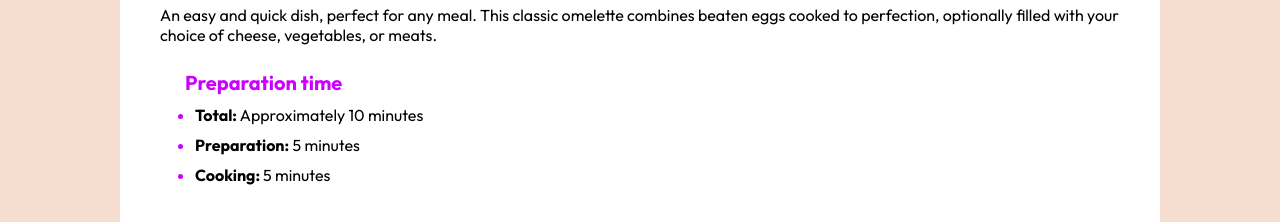
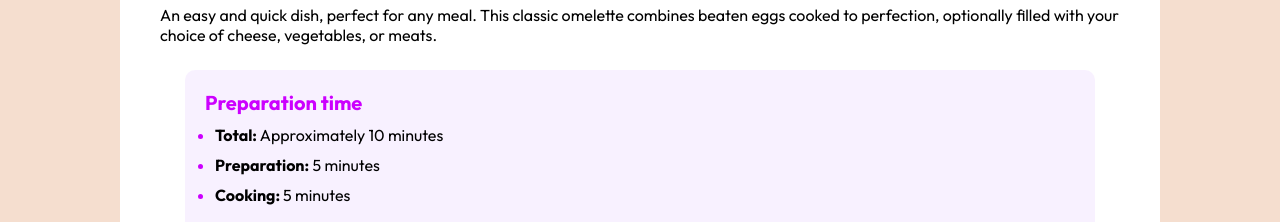
Before and after one commit to Erick-SL/FrontEndMentor, a plain HTML site: page index.html in a window 1280 px wide. Shown: the part 553-775 px from the top of the page. Drawn offline with Linux system fonts and the light colour scheme.

Commit message:
style.css

```diff
--- a/style.css
+++ b/style.css
@@ -64,6 +64,12 @@ div#conteudo h2{
     font-weight:100;
 }
 
+.preparacao {
+    border-radius: 10px;
+    padding: 20px;
+    background-color: #eddaff61;
+}
+
 div#conteudo .ingredientes, .instrucoes{
     border-bottom: 1px solid;
     border-color:rgba(77, 77, 77, 0.137);
```
